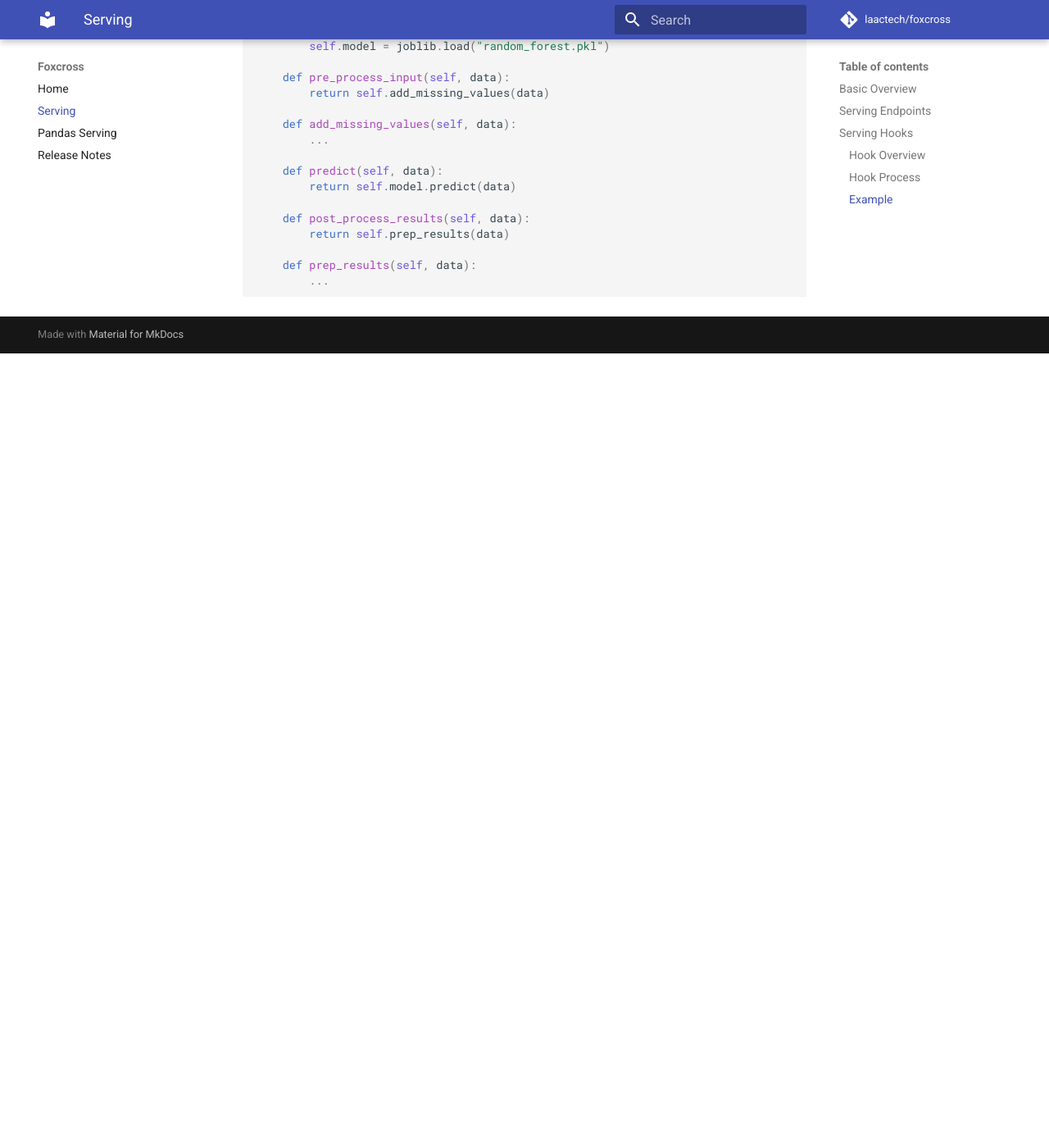
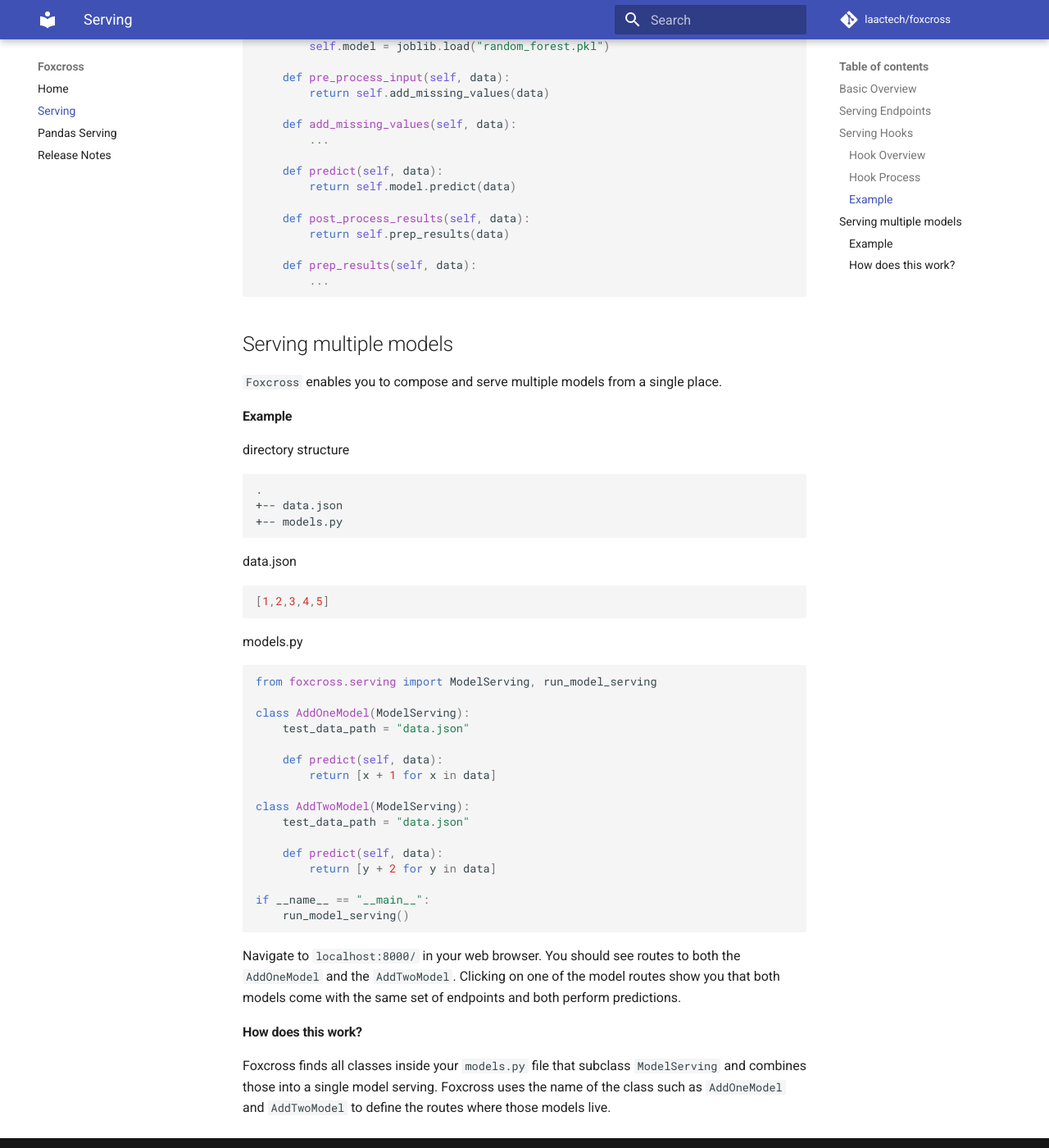
Before and after one commit to laactechnology/foxcross, an MkDocs documentation site: the page built from docs/serving.md, in a window 1280 px wide and 1400 px high, scrolled down 2378 px. Shown: the whole window at 82% size. Built offline with MkDocs 1.6.1 and Material for MkDocs 9.7.7, drawn with Linux system fonts in a browser that asks for light colours; comment, search, counter and statistics services are not loaded; before the commit the page ends 2809 px from its top, so only the background shows below that.

Commit message:
adding model compose documentation

````diff
--- a/docs/serving.md
+++ b/docs/serving.md
@@ -100,3 +100,47 @@
     def prep_results(self, data):
         ...
 ```
+
+## Serving multiple models
+
+`Foxcross` enables you to compose and serve multiple models from a single place.
+
+#### Example
+directory structure
+```
+.
++-- data.json
++-- models.py
+```
+data.json
+```json
+[1,2,3,4,5]
+```
+models.py
+```python
+from foxcross.serving import ModelServing, run_model_serving
+
+class AddOneModel(ModelServing):
+    test_data_path = "data.json"
+
+    def predict(self, data):
+        return [x + 1 for x in data]
+
+class AddTwoModel(ModelServing):
+    test_data_path = "data.json"
+
+    def predict(self, data):
+        return [y + 2 for y in data]
+
+if __name__ == "__main__":
+    run_model_serving()
+```
+
+Navigate to `localhost:8000/` in your web browser. You should see routes to both the
+`AddOneModel` and the `AddTwoModel`. Clicking on one of the model routes show you that
+both models come with the same set of endpoints and both perform predictions.
+
+#### How does this work?
+Foxcross finds all classes inside your `models.py` file that subclass `ModelServing` and
+combines those into a single model serving. Foxcross uses the name of the class such as
+`AddOneModel` and `AddTwoModel` to define the routes where those models live.
````
